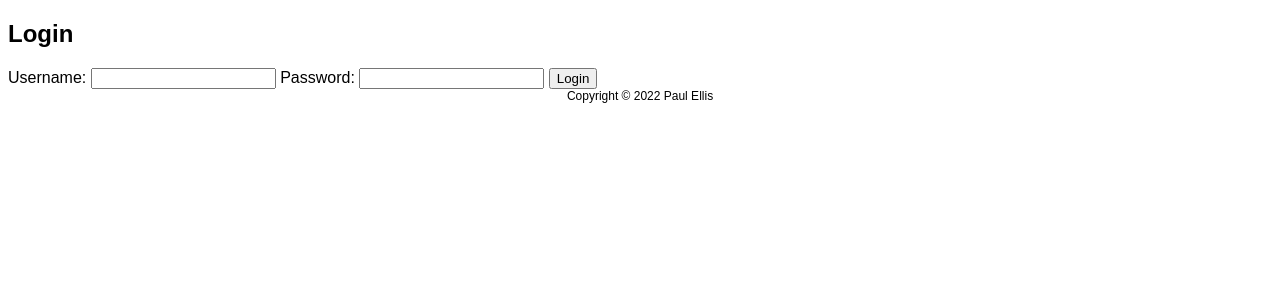
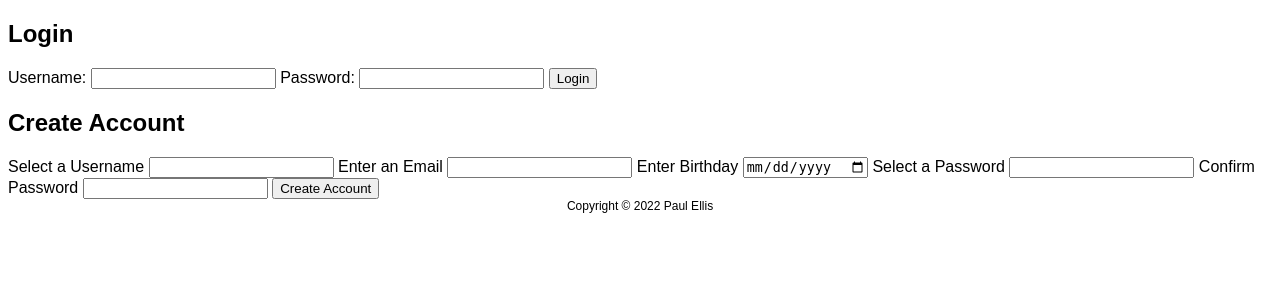
Before and after one commit to PaulEllis2001/CS401-Website, a PHP site: page /login.php in a window 1280 px wide. Shown: the part 93-393 px from the top of the page. Run offline with PHP 8.4, Linux system fonts and the light colour scheme.

Commit message:
Work on login page

```diff
--- /dev/null
+++ b/handlers/create_account_handler.php
@@ -0,0 +1,3 @@
+<?php
+header("Location: ../error.php", true, 302);
+die();
--- /dev/null
+++ b/handlers/login_handler.php
@@ -0,0 +1,3 @@
+<?php
+header("Location: ../error.php", true, 302);
+die();
--- a/login.php
+++ b/login.php
@@ -3,16 +3,29 @@
 <div>
     <div id="login_box">
         <h2>Login</h2>
-        <form>
-            <label for="username">Username:</label>
-            <input type="text" id="username" name="username">
-            <label for="password">Password:</label>
-            <input type="password" id="password" name="password">
+        <form class="login_form" id="login_form" method="POST" action="handlers/login_handler.php">
+            <label for="login_username">Username:</label>
+            <input type="text" id="login_username" name="login_username">
+            <label for="login_password">Password:</label>
+            <input type="password" id="login_password" name="login_password">
             <input type="submit" value="Login">
         </form>
     </div>
     <div id="create_account_box">
-
+        <h2>Create Account</h2>
+        <form class="create_account_form" id="create_account_form" method="POST" action="handlers/create_account_handler.php">
+            <lable for="create_username">Select a Username</lable>
+            <input type="text" id="create_username" name="create_username">
+            <label for="create_email">Enter an Email</label>
+            <input type="email" id="create_email" name="create_email">
+            <label for="create_birthdate">Enter Birthday</label>
+            <input type="date" id="create_birthday" name="create_birthday">
+            <label for="create_password">Select a Password</label>
+            <input type="password" id="create_password" name="create_password">
+            <label for="create_validate_password">Confirm Password</label>
+            <input type="password" id="create_validate_password" name="create_validate_password">
+            <input type="submit" value="Create Account">
+        </form>
     </div>
 </div>
 
```
Also changed, not shown: error.php (added, +8 -0 lines).
